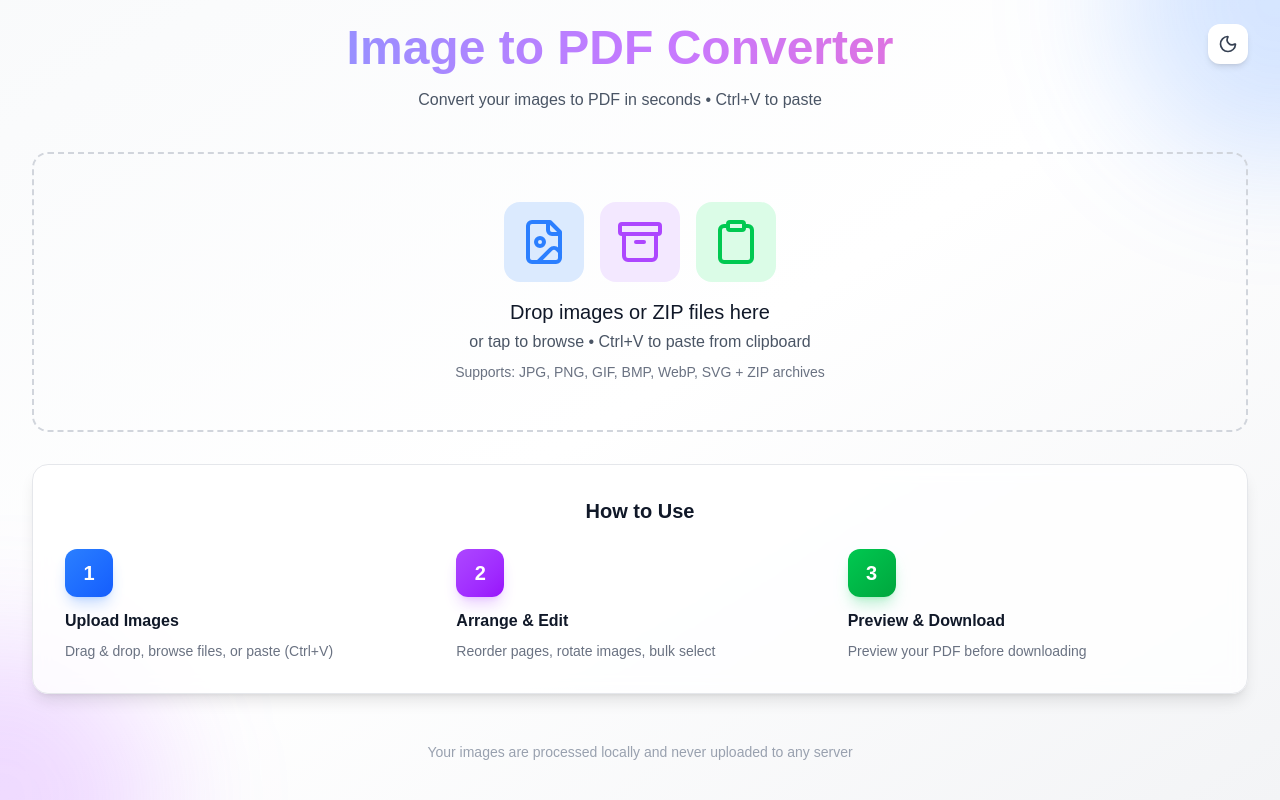
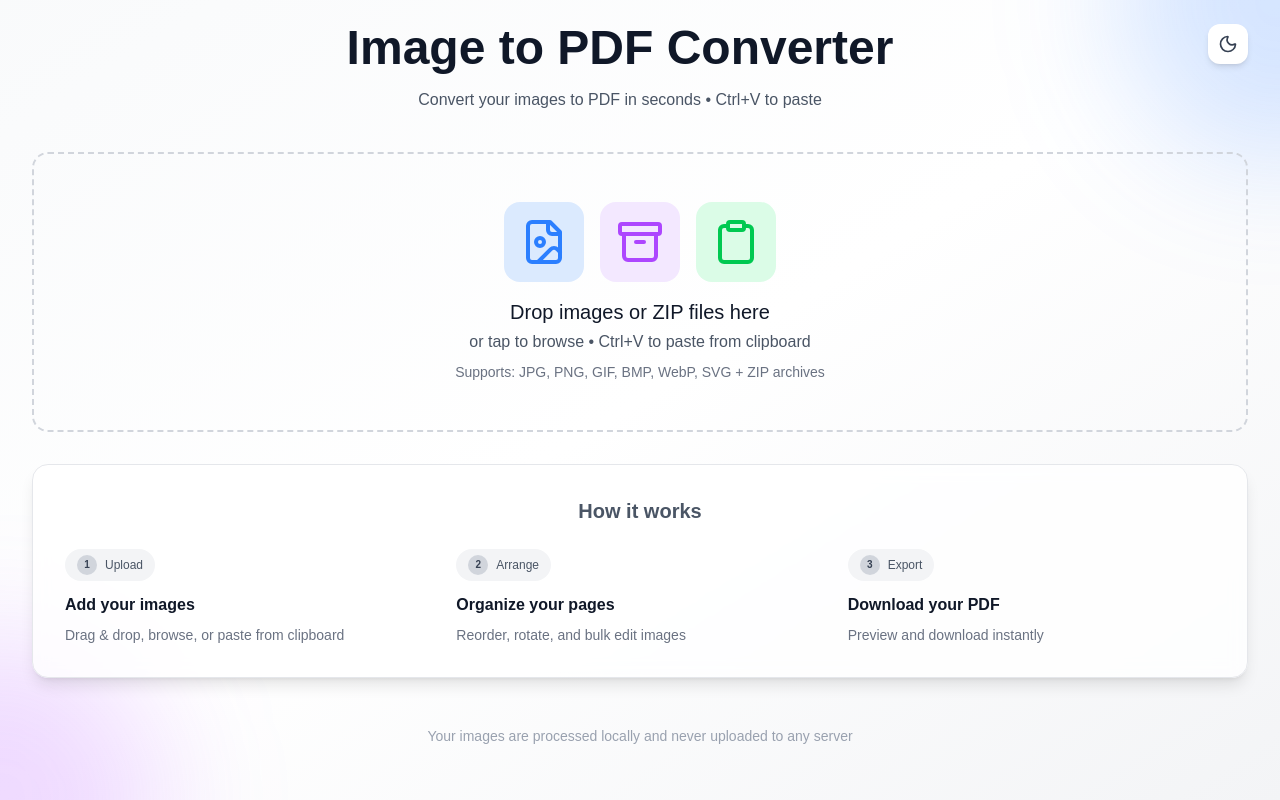
Before and after one commit to zombiehorror37/image-to-pdf-converter, a Next.js app: page / in a window 1280 px wide. Built offline with nearby package versions, Linux system fonts and the light colour scheme.

Commit message:
Final version

```diff
--- a/src/app/page.js
+++ b/src/app/page.js
@@ -545,7 +545,7 @@ export default function ImageToPDFConverter() {
           {/* Header */}
           <header className="flex justify-between items-start mb-6 sm:mb-10">
             <div className="flex-1 text-center">
-              <h1 className={`text-3xl sm:text-4xl lg:text-5xl font-bold bg-gradient-to-r from-blue-400 via-purple-400 to-pink-400 bg-clip-text text-transparent pb-2`}>
+              <h1 className={`text-3xl sm:text-4xl lg:text-5xl font-bold pb-2 ${isDark ? 'text-white' : 'text-gray-900'}`}>
                 Image to PDF Converter
               </h1>
               <p className={`text-sm sm:text-base mt-2 ${isDark ? 'text-gray-400' : 'text-gray-600'}`}>
@@ -772,7 +772,7 @@ export default function ImageToPDFConverter() {
               {/* Progress Bar */}
               <div className={`h-2 rounded-full overflow-hidden ${isDark ? 'bg-gray-700' : 'bg-blue-100'}`}>
                 <div
-                  className="h-full bg-gradient-to-r from-blue-500 to-purple-500 transition-all duration-300 ease-out"
+                  className="h-full bg-blue-500 transition-all duration-300 ease-out"
                   style={{ width: `${processingProgress}%` }}
                 />
               </div>
@@ -835,13 +835,17 @@ export default function ImageToPDFConverter() {
                     <button
                       onClick={convertToPDF}
                       disabled={isProcessing}
-                      className="flex-1 sm:flex-none bg-gradient-to-r from-blue-500 to-purple-600 px-6 py-2.5 rounded-xl font-semibold
-                               hover:from-blue-600 hover:to-purple-700 disabled:opacity-50 disabled:cursor-not-allowed
-                               flex items-center justify-center gap-2 shadow-lg shadow-blue-500/25
-                               active:scale-[0.98] transition-all text-sm text-white"
+                      className={`flex-1 sm:flex-none px-6 py-2.5 rounded-xl font-medium
+                               disabled:opacity-50 disabled:cursor-not-allowed
+                               flex items-center justify-center gap-2
+                               active:scale-[0.98] transition-all text-sm
+                               ${isDark
+                                 ? 'bg-white text-gray-900 hover:bg-gray-100'
+                                 : 'bg-gray-900 text-white hover:bg-gray-800'
+                               }`}
                     >
                       <Download className="w-4 h-4" />
-                      <span>Convert</span>
+                      <span>Convert to PDF</span>
                     </button>
                   </div>
                 </div>
@@ -935,17 +939,27 @@ export default function ImageToPDFConverter() {
                         </div>
                       )}
 
-                      {/* Page Number Badge */}
+                      {/* Page Number Badge - Sleek pill style */}
                       {!isSelectionMode && (
-                        <div className={`absolute top-2 left-2 z-10
+                        <div className={`absolute top-0 left-0 z-10 transition-all duration-200
                           ${draggedIndex === index || (isTouchDragging && touchDragIndex === index)
-                            ? 'bg-gray-500'
+                            ? 'opacity-50'
                             : dragOverIndex === index && (draggedIndex !== null || isTouchDragging)
-                            ? 'bg-blue-500 scale-110 shadow-lg'
-                            : 'bg-gradient-to-br from-blue-500 to-purple-600'
-                          } text-white font-bold rounded-full w-7 h-7 sm:w-8 sm:h-8 flex items-center justify-center
-                          text-xs sm:text-sm transition-all duration-200 shadow-md`}>
-                          {index + 1}
+                            ? 'scale-110'
+                            : ''
+                          }`}>
+                          <div className={`
+                            px-2.5 py-1 sm:px-3 sm:py-1.5
+                            text-[10px] sm:text-xs font-semibold tracking-wide uppercase
+                            rounded-br-xl rounded-tl-xl
+                            backdrop-blur-md
+                            ${isDark
+                              ? 'bg-black/70 text-white/90'
+                              : 'bg-white/90 text-gray-700 shadow-sm'
+                            }
+                          `}>
+                            <span className="opacity-60">Page</span> {index + 1}
+                          </div>
                         </div>
                       )}
 
@@ -1040,9 +1054,13 @@ export default function ImageToPDFConverter() {
                       {/* Drop Zone Indicator */}
                       {dragOverIndex === index && (draggedIndex !== null || isTouchDragging) &&
                        ((draggedIndex !== null && draggedIndex !== index) || (isTouchDragging && touchDragIndex !== index)) && (
-                        <div className="absolute inset-0 bg-blue-500/20 border-2 border-blue-500 border-dashed rounded-xl sm:rounded-2xl flex items-center justify-center backdrop-blur-[2px]">
-                          <div className="bg-blue-500 text-white px-3 py-1.5 rounded-full text-xs sm:text-sm font-semibold shadow-lg">
-                            → Page {index + 1}
+                        <div className={`absolute inset-0 border-2 border-dashed rounded-xl sm:rounded-2xl flex items-center justify-center backdrop-blur-[2px] ${
+                          isDark ? 'bg-white/10 border-white/40' : 'bg-gray-900/10 border-gray-900/40'
+                        }`}>
+                          <div className={`px-3 py-1.5 rounded-lg text-xs sm:text-sm font-medium ${
+                            isDark ? 'bg-white/90 text-gray-900' : 'bg-gray-900/90 text-white'
+                          }`}>
+                            Move to page {index + 1}
                           </div>
                         </div>
                       )}
@@ -1068,33 +1086,48 @@ export default function ImageToPDFConverter() {
                 ? 'bg-gray-800/50 backdrop-blur-sm border-gray-700/50'
                 : 'bg-white/80 backdrop-blur-sm border-gray-200 shadow-lg'
             }`}>
-              <h3 className="text-lg sm:text-xl font-semibold mb-6 text-center">How to Use</h3>
+              <h3 className={`text-lg sm:text-xl font-semibold mb-6 text-center ${isDark ? 'text-gray-300' : 'text-gray-600'}`}>How it works</h3>
               <div className="grid grid-cols-1 sm:grid-cols-3 gap-6">
                 <div className="text-center sm:text-left">
-                  <div className="bg-gradient-to-br from-blue-500 to-blue-600 w-10 h-10 sm:w-12 sm:h-12 rounded-xl flex items-center justify-center mb-3 mx-auto sm:mx-0 text-lg sm:text-xl font-bold shadow-lg shadow-blue-500/25 text-white">
-                    1
+                  <div className={`inline-flex items-center gap-2 px-3 py-1.5 rounded-full text-xs font-medium mb-3 ${
+                    isDark ? 'bg-gray-700/50 text-gray-300' : 'bg-gray-100 text-gray-600'
+                  }`}>
+                    <span className={`w-5 h-5 rounded-full flex items-center justify-center text-[10px] font-bold ${
+                      isDark ? 'bg-gray-600 text-white' : 'bg-gray-300 text-gray-700'
+                    }`}>1</span>
+                    Upload
                   </div>
-                  <h4 className="font-semibold mb-2 text-sm sm:text-base">Upload Images</h4>
-                  <p className={`text-xs sm:text-sm ${isDark ? 'text-gray-400' : 'text-gray-500'}`}>
-                    Drag & drop, browse files, or paste (Ctrl+V)
+                  <h4 className="font-semibold mb-2 text-sm sm:text-base">Add your images</h4>
+                  <p className={`text-xs sm:text-sm ${isDark ? 'text-gray-500' : 'text-gray-500'}`}>
+                    Drag & drop, browse, or paste from clipboard
                   </p>
                 </div>
                 <div className="text-center sm:text-left">
-                  <div className="bg-gradient-to-br from-purple-500 to-purple-600 w-10 h-10 sm:w-12 sm:h-12 rounded-xl flex items-center justify-center mb-3 mx-auto sm:mx-0 text-lg sm:text-xl font-bold shadow-lg shadow-purple-500/25 text-white">
-                    2
+                  <div className={`inline-flex items-center gap-2 px-3 py-1.5 rounded-full text-xs font-medium mb-3 ${
+                    isDark ? 'bg-gray-700/50 text-gray-300' : 'bg-gray-100 text-gray-600'
+                  }`}>
+                    <span className={`w-5 h-5 rounded-full flex items-center justify-center text-[10px] font-bold ${
+                      isDark ? 'bg-gray-600 text-white' : 'bg-gray-300 text-gray-700'
+                    }`}>2</span>
+                    Arrange
                   </div>
-                  <h4 className="font-semibold mb-2 text-sm sm:text-base">Arrange & Edit</h4>
-                  <p className={`text-xs sm:text-sm ${isDark ? 'text-gray-400' : 'text-gray-500'}`}>
-                    Reorder pages, rotate images, bulk select
+                  <h4 className="font-semibold mb-2 text-sm sm:text-base">Organize your pages</h4>
+                  <p className={`text-xs sm:text-sm ${isDark ? 'text-gray-500' : 'text-gray-500'}`}>
+                    Reorder, rotate, and bulk edit images
                   </p>
                 </div>
                 <div className="text-center sm:text-left">
-                  <div className="bg-gradient-to-br from-green-500 to-green-600 w-10 h-10 sm:w-12 sm:h-12 rounded-xl flex items-center justify-center mb-3 mx-auto sm:mx-0 text-lg sm:text-xl font-bold shadow-lg shadow-green-500/25 text-white">
-                    3
+                  <div className={`inline-flex items-center gap-2 px-3 py-1.5 rounded-full text-xs font-medium mb-3 ${
+                    isDark ? 'bg-gray-700/50 text-gray-300' : 'bg-gray-100 text-gray-600'
+                  }`}>
+                    <span className={`w-5 h-5 rounded-full flex items-center justify-center text-[10px] font-bold ${
+                      isDark ? 'bg-gray-600 text-white' : 'bg-gray-300 text-gray-700'
+                    }`}>3</span>
+                    Export
                   </div>
-                  <h4 className="font-semibold mb-2 text-sm sm:text-base">Preview & Download</h4>
-                  <p className={`text-xs sm:text-sm ${isDark ? 'text-gray-400' : 'text-gray-500'}`}>
-                    Preview your PDF before downloading
+                  <h4 className="font-semibold mb-2 text-sm sm:text-base">Download your PDF</h4>
+                  <p className={`text-xs sm:text-sm ${isDark ? 'text-gray-500' : 'text-gray-500'}`}>
+                    Preview and download instantly
                   </p>
                 </div>
               </div>
@@ -1111,7 +1144,9 @@ export default function ImageToPDFConverter() {
       {/* Touch drag preview overlay */}
       {isTouchDragging && touchDragIndex !== null && (
         <div
-          className="fixed pointer-events-none z-50 w-24 h-24 rounded-xl overflow-hidden shadow-2xl ring-2 ring-blue-500 opacity-80"
+          className={`fixed pointer-events-none z-50 w-24 h-24 rounded-xl overflow-hidden shadow-2xl opacity-90 ${
+            isDark ? 'ring-2 ring-white/50' : 'ring-2 ring-gray-900/50'
+          }`}
           style={{
             left: touchPosition.x - 48,
             top: touchPosition.y - 48,
@@ -1124,8 +1159,10 @@ export default function ImageToPDFConverter() {
             className="w-full h-full object-cover"
             style={{ transform: `rotate(${images[touchDragIndex]?.rotation || 0}deg)` }}
           />
-          <div className="absolute top-1 left-1 bg-blue-500 text-white text-xs font-bold rounded-full w-5 h-5 flex items-center justify-center">
-            {touchDragIndex + 1}
+          <div className={`absolute top-0 left-0 px-1.5 py-0.5 text-[10px] font-semibold rounded-br-lg ${
+            isDark ? 'bg-black/70 text-white' : 'bg-white/90 text-gray-700'
+          }`}>
+            Page {touchDragIndex + 1}
           </div>
         </div>
       )}
@@ -1147,8 +1184,11 @@ export default function ImageToPDFConverter() {
               <div className="flex items-center gap-2">
                 <button
                   onClick={downloadFromPreview}
-                  className="px-4 py-2 bg-gradient-to-r from-blue-500 to-purple-600 text-white rounded-lg font-medium
-                           flex items-center gap-2 hover:from-blue-600 hover:to-purple-700 transition-all text-sm"
+                  className={`px-4 py-2 rounded-lg font-medium flex items-center gap-2 transition-all text-sm ${
+                    isDark
+                      ? 'bg-white text-gray-900 hover:bg-gray-100'
+                      : 'bg-gray-900 text-white hover:bg-gray-800'
+                  }`}
                 >
                   <Download className="w-4 h-4" />
                   Download
```
